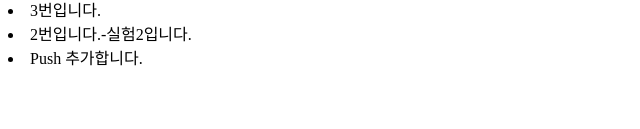
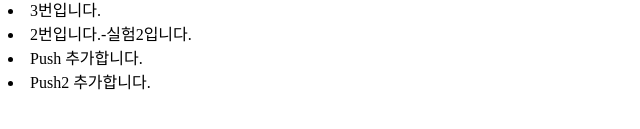
Before and after one commit to kafa46/test, a plain HTML site: page index.html in a window 1280 px wide. Shown: the part 235-364 px from the top of the page, without its empty margins (0-640 px from the left). Drawn offline with Linux system fonts and the light colour scheme.

Commit message:
Update index.html

```diff
--- a/index.html
+++ b/index.html
@@ -15,6 +15,8 @@
         <li>3번입니다.</li>
         <li>2번입니다.-실험2입니다.</li>
         <li>Push 추가합니다.</li>
+        <li>Push2 추가합니다.</li>
+
     </div>
 </body>
 </html>
```
